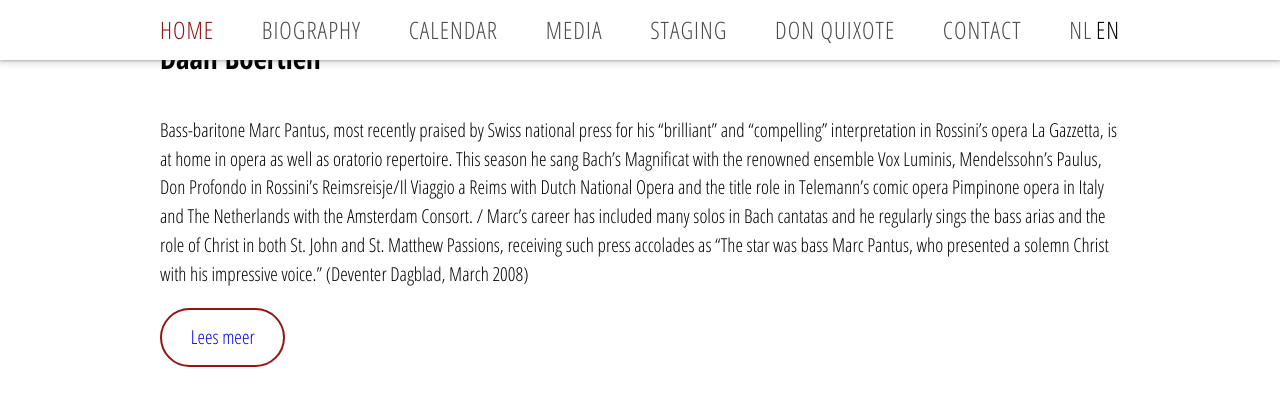
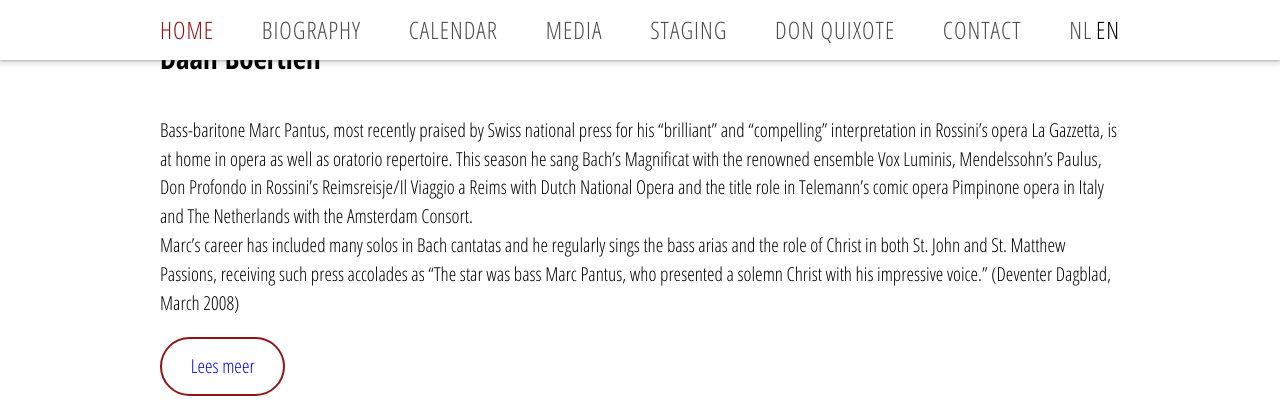
Before and after one commit to DaanBoertien/Marc-Pantus, a Jekyll site: the page built from en/index.html, in a window 1280 px wide and 900 px high, cut to the strip 0-402 px from the top of the window. Built offline with Jekyll 4.4.1, drawn with Linux system fonts in a browser that asks for light colours; nearby versions of some CDN libraries; a script that is not in the unit is left out.

```diff
--- a/_data/home.yml
+++ b/_data/home.yml
@@ -5,7 +5,7 @@ bio-teaser-en: >-
   sang Bach’s Magnificat with the renowned ensemble Vox Luminis, Mendelssohn’s
   Paulus,  Don Profondo in Rossini’s Reimsreisje/Il Viaggio a Reims with Dutch
   National Opera and the title role in Telemann’s comic opera Pimpinone opera in
-  Italy and The Netherlands with the Amsterdam Consort. /
+  Italy and The Netherlands with the Amsterdam Consort. \
 
   Marc’s career has included many solos in Bach cantatas and he regularly sings the bass arias and the role of Christ in both St. John and St. Matthew Passions, receiving such press accolades as “The star was bass Marc Pantus, who presented a solemn Christ with his impressive voice.” (Deventer Dagblad, March 2008)
 site-title-en: Name | Instrument
@@ -18,7 +18,7 @@ bio-teaser: >-
   Muziekfabriek zong en regisseerde hij de opera El retablo de Maese Pedro van
   Manuel de Falla, en voor vocaal ensemble Frommermann maakte hij de in de pers
   geroemde ode aan Schubert, FrommerFranz, en de jubileumvoorstelling 10 jaar
-  Onvoorwaardelijk. / Voor Wishful Singing ’female a cappella’ maakte hij de
+  Onvoorwaardelijk. \ Voor Wishful Singing ’female a cappella’ maakte hij de
   voorstelling Victory! - van Bingen tot Boogie met werken van Hildegard von
   Bingen en nieuw geschreven composities geïnspireerd door Mondriaans schilderij
   Victory Boogie Woogie. Voor en met het Coco Collectief maakte hij een regie
```
